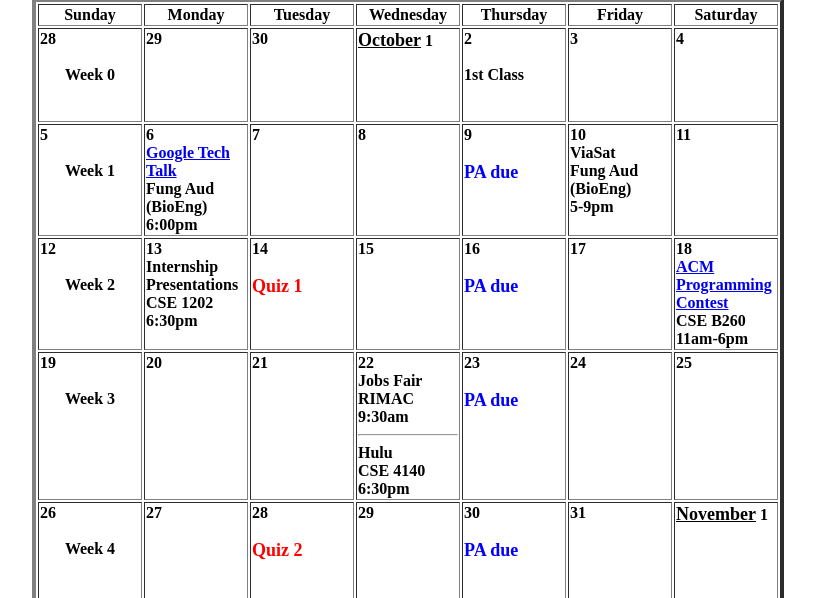
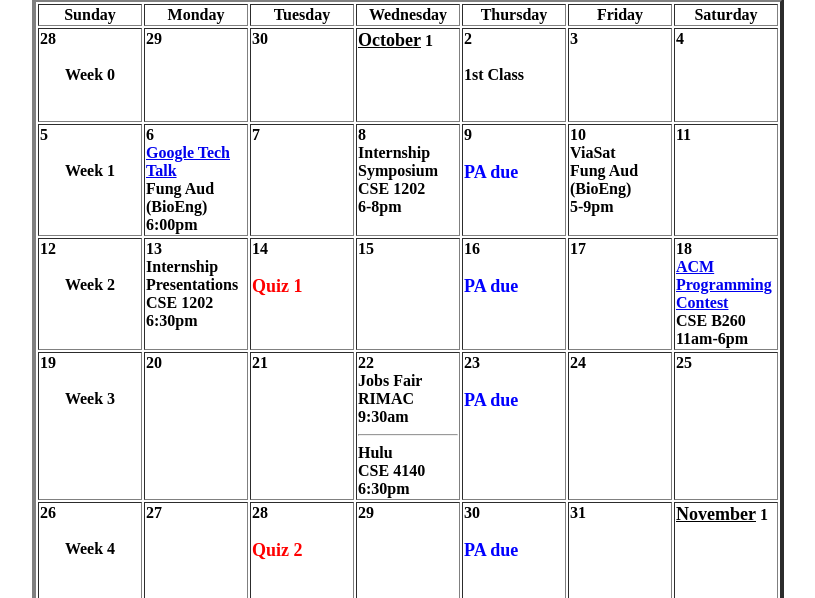
Before and after one commit to cse11/cse11.github.io, a plain HTML site: page calendar.html in a window 1280 px wide. Shown: the part 141-739 px from the top of the page, without its empty margins (232-1047 px from the left). Drawn offline with Linux system fonts and the light colour scheme.

Commit message:
Add Internship Symposium

```diff
--- a/calendar.html
+++ b/calendar.html
@@ -67,6 +67,11 @@
 <br><br>
 </b></td>
 <td width="100" height="20%" valign="top"><b>8<br>
+Internship Symposium
+<br>
+CSE 1202
+<br>
+6-8pm
 <br>
 </b></td>
 <td width="100" height="20%" valign="top"><b>9<br>
```
